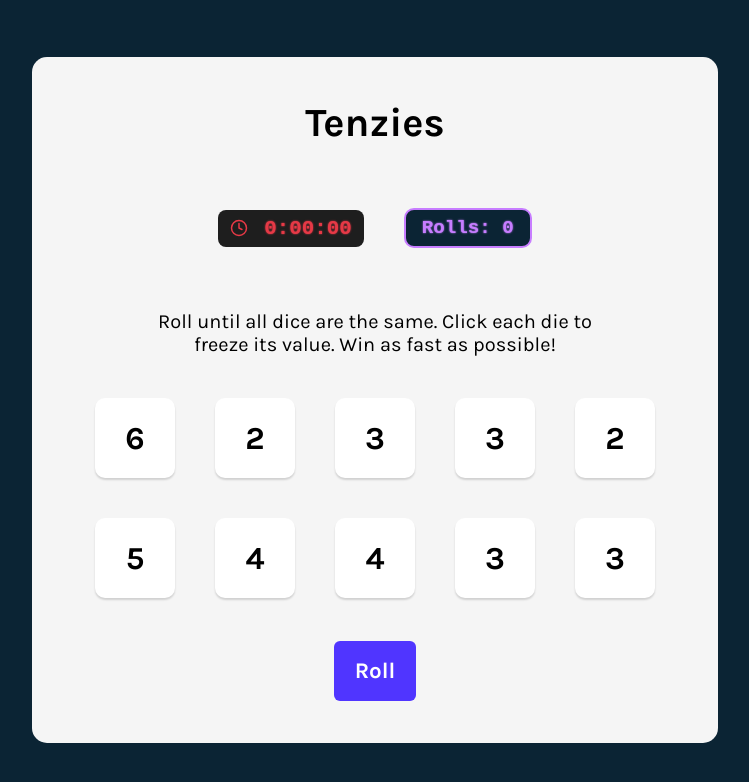
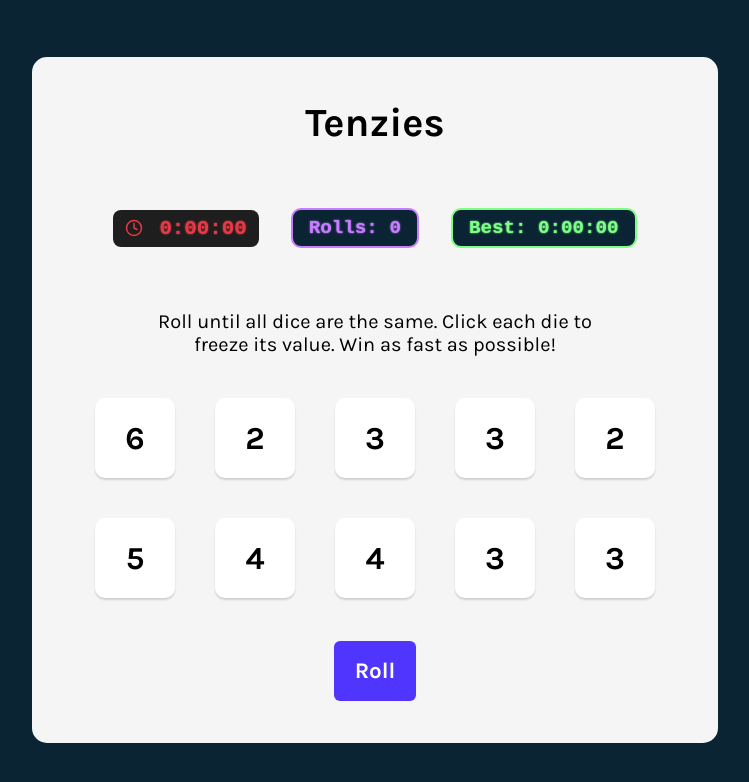
Before and after one commit to MannShah720/Tenzies, a React (Vite) app: page / in a window 1280 px wide. Shown: the top 782 px of the page, without its empty margins (265-1014 px from the left). Built offline with nearby package versions, Linux system fonts and the light colour scheme.

Commit message:
implemented highscore using localStorage

```diff
--- a/src/App.jsx
+++ b/src/App.jsx
@@ -21,6 +21,8 @@ function App() {
 
   const [elapsedTime, setElapsedTime] = useState(0)
 
+  const [highScore, setHighScore] = useState(null);
+
   // ------------------ Win Condition  ------------------
   useEffect(() => {
     const allHeld = dice.every(die => die.isHeld)
@@ -29,6 +31,11 @@ function App() {
     if (allHeld && allSameValue) {
       setGameWon(true)
       setIsTimeActive(false)
+
+      if (!highScore || elapsedTime < highScore) {
+        localStorage.setItem("highScore", elapsedTime)
+        setHighScore(elapsedTime)
+      }
     }
   }, [dice])
 
@@ -38,7 +45,7 @@ function App() {
 
   // ------------------ Timer ------------------
   useEffect(() => {
-    let interval;
+    let interval
     if (isTimeActive) {
       interval = setInterval(() => {setElapsedTime(Date.now() - startTime)}, 50)
     } else {
@@ -46,6 +53,15 @@ function App() {
     }
     return () => clearInterval(interval)
   }, [isTimeActive])
+
+  // ------------------ Score ------------------
+  useEffect(() => {
+    const storedScore = localStorage.getItem("highScore");
+    if (storedScore) {
+      setHighScore(Number(storedScore));
+    }
+  }, [])
+
 
   function generateAllNewDice() {
     const newDice = []
@@ -114,11 +130,12 @@ function App() {
   />))
 
   // mm:ss:ms format
-  const totalMilliseconds = elapsedTime;
-  const minutes = Math.floor(totalMilliseconds / 60000);
-  const seconds = Math.floor((totalMilliseconds % 60000) / 1000);
-  const milliseconds = Math.floor((totalMilliseconds % 1000) / 10);
-  const formattedTime = `${minutes}:${seconds.toString().padStart(2, '0')}:${milliseconds.toString().padStart(2, '0')}`;
+  const formatTime = (ms) => {
+    const minutes = Math.floor(ms / 60000);
+    const seconds = Math.floor((ms % 60000) / 1000);
+    const milliseconds = Math.floor((ms % 1000) / 10);
+    return `${minutes}:${seconds.toString().padStart(2, '0')}:${milliseconds.toString().padStart(2, '0')}`;
+  }
 
 
   // ---------- Return ----------
@@ -147,10 +164,12 @@ function App() {
             <circle cx="12" cy="12" r="10"></circle>
             <polyline points="12 6 12 12 16 14"></polyline>
         </svg>
-          {formattedTime}
+          {formatTime(elapsedTime)}
         </div>
 
         <p className="roll-count">Rolls: {rolls}</p>
+
+        <p className="highscore">Best: {formatTime(highScore)}</p>
       </div>
 
       <p className="instructions">Roll until all dice are the same. Click each die to freeze its value. Win as fast as possible!</p>
--- a/src/index.css
+++ b/src/index.css
@@ -55,7 +55,7 @@ main {
 .time-count-container {
     display: flex;
     align-items: center;
-    gap: 2.5rem;
+    gap: 2rem;
 }
 
 .roll-count {
@@ -68,6 +68,18 @@ main {
     border: 2px solid #c77dff;
     border-radius: 10px;
     text-shadow: 0 0 2px #c77dff;
+}
+
+.highscore {
+    background-color: #0B2434;
+    color: #7dff86;
+    font-weight: bold;
+    font-family: 'Courier New', monospace;
+    font-size: 1.2rem;
+    padding: 7px 16px;
+    border: 2px solid #7dff86;
+    border-radius: 10px;
+    text-shadow: 0 0 2px #7dff86;
 }
 
 .instructions {
```
Lines whose indentation alone changed are shown as unchanged.
